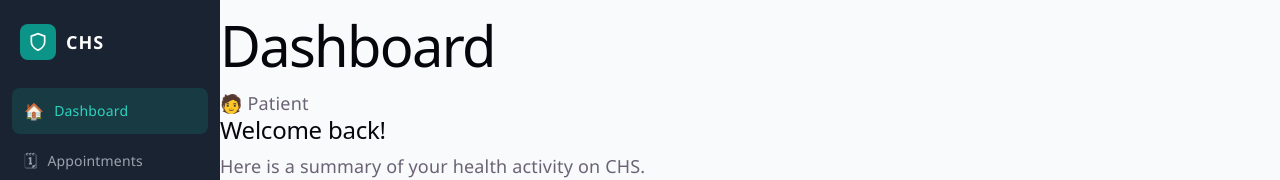
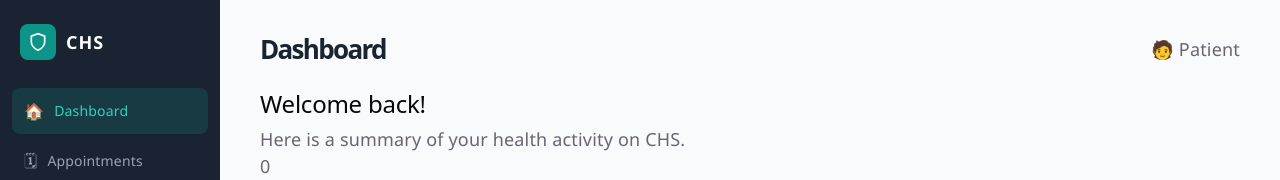
Before and after one commit to Mubs002/FYP_CHS_App, a React app in the folder frontend/: page /dashboard in a window 1280 px wide. Shown: the top 180 px of the page. Built offline with nearby package versions, Linux system fonts and the light colour scheme; no server answers; sample sign-in values are in the browser's storage; the HTML template or start-up script is replaced by a standard one.

Commit message:
dashboard main content top

```diff
--- a/frontend/src/view/pages/DashboardPage.css
+++ b/frontend/src/view/pages/DashboardPage.css
@@ -99,3 +99,26 @@
 .sidebar-logout:hover {
   color: #f87171;
 }
+
+/* main content */
+
+.dashboard-main {
+  flex: 1;
+  padding: 36px 40px;
+  overflow-y: auto;
+}
+
+/* top bar with the page title and role*/
+.dashboard-topbar {
+  display: flex;
+  align-items: center;
+  justify-content: space-between;
+  margin-bottom: 28px;
+}
+
+.dashboard-heading {
+  font-size: 26px;
+  font-weight: 800;
+  color: #1a2332;
+  margin: 0;
+}
```
